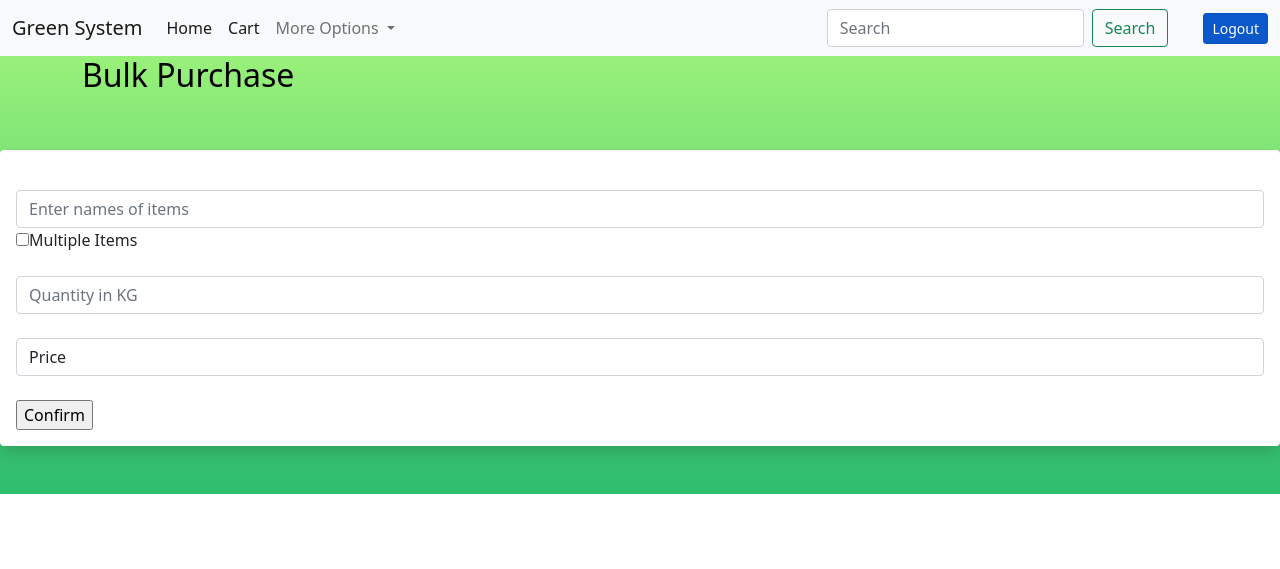
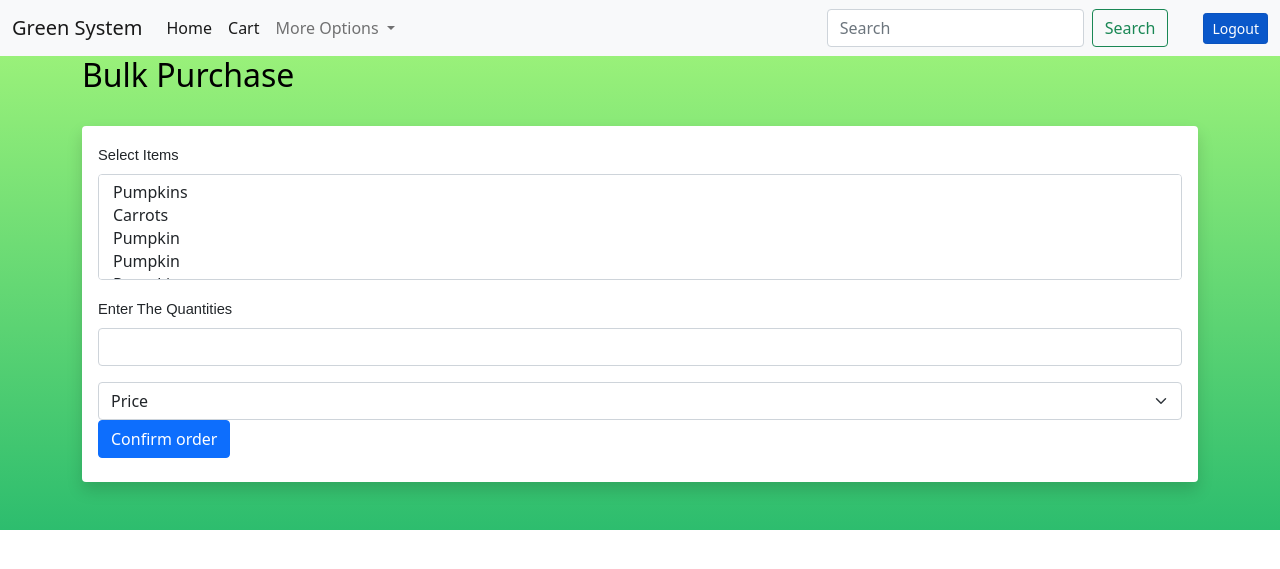
Before and after one commit to MatchHue/BackendGreenSystem, a Flask app: page /bulk_purchase in a window 1280 px wide. Shown: the top 569 px of the page. Run offline with Flask 2, Linux system fonts and the light colour scheme; a user stored in the database is signed in; data comes from the database, SQL or seed files in the repository; both versions use the stored data as it was after the commit; parts of the project's set-up code (start-up, migrations or seed data) failed here and were passed over; some libraries are stand-ins or nearby versions.

Commit message:
working bulk orders

```diff
--- a/main.py
+++ b/main.py
@@ -431,44 +431,36 @@ def bulk_by_location(sellerslocation,quantity,quantites):
     return result
 
 
+@app.route("/testrequest",methods=['POST'])
+def testrequest():
+    if request.method == "POST":
+        select = request.form.getlist('items')
 
+        data=request.form
+        items=data["quantities"]
+        return (str(items))
 
 @app.route('/bulk_purchase',methods=['GET','POST'])
 @login_required
 def bulk_purchase():
     items=Item.query.all()
     form=BulkForm()
-    if form.validate_on_submit():
-        quantity=form.quantity.data
-        sort=form.sort.data
-        item=form.name.data
-        checkbox=form.checkbox.data
+    if request.method=="POST":
+        items=request.form.getlist('items')
+        quantities=request.form["quantities"]
+        sort=request.form.get('sort')
         itemsfromitem=[]
         quantitesfromquantity=[]
+        quantitesfromquantity=quantities.split(',')
+        listofitems=[]
+        listofselected=[]
+        iterations=0
 
-        if sort=="Location":
-            items=get_items(item)
-            usernames=get_item_sellers(items)
-            quantities=get_item_quantities(items)
-            buyer=current_user
-            locationsinkm=[]
-            for item in items:
-                converted=convert_to_km(buyer.latitude,buyer.longtitude,item.user.latitude,item.user.longtitude)
-                locationsinkm.append(converted)
-            results=bulk_by_location(locationsinkm,int(quantity),quantities)
-            selected=results["SelectedProduces"]
-            selected_items=get_selected_items(items,selected)
-            select=selected_selected(selected)
-            iterations=len(select)
-            return render_template('bulk_query.html',items=selected_items,select=select,iterations=iterations)
+        for i in items:
+            itemsfromitem.append(i)
+        iter=len(items)
 
-        if checkbox is True:
-            listofitems=[]
-            listofselected=[]
-            itemsfromitem=item.split()
-            quantitesfromquantity=quantity.split()
-            iter=len(itemsfromitem)
-            iterations=0
+        if sort=="Price":
             for i in range(iter):
                 item=itemsfromitem[i]
                 quantity=quantitesfromquantity[i]
@@ -495,31 +487,43 @@ def bulk_purchase():
                     listofselected.append(i)
                 iterations=iterations+len(select)
             return render_template('bulk_query.html',items=listofitems,select=listofselected,iterations=iterations)
-        else:
-            items=get_items(item)
-            usernames=get_item_sellers(items)
-            quantites=get_item_quantities(items)
-            prices=get_items_prices(items)
-            Sum=sum(quantites)
-
-            if int(quantity)>Sum:
-                message="Error cannot query order as given quantity is greater than the quantity avaiable. Available quantity: " + str(Sum) + "kg"
-                flash(message)
-                return redirect(url_for('bulk_purchase'))
-            #getting items from miniinc module
-            results=bulk_logic(items,quantites,prices,usernames,int(quantity))
 
 
-            selected=results["SelectedProduces"]
-            users=get_users_selected(usernames,selected)
-            selected_items=get_selected_items(items,selected)
-            select=selected_selected(selected)
-            iterations=len(select)
-            return render_template('bulk_query.html',items=selected_items,select=select,iterations=iterations)
-            #bulk_logic(itemname,quantity)
-            #items=get_items(itemname)
-            #orders=bulk_logic(items)
-            return redirect(url_for('index'))
+        if sort=="Location":
+
+            buyer=current_user
+
+            for i in range(iter):
+                item=itemsfromitem[i]
+                quantity=quantitesfromquantity[i]
+
+                items=get_items(item)
+                usernames=get_item_sellers(items)
+                quantities=get_item_quantities(items)
+
+                locationsinkm=[]
+                for item in items:
+                    converted=convert_to_km(buyer.latitude,buyer.longtitude,item.user.latitude,item.user.longtitude)
+                    locationsinkm.append(converted)
+
+                Sum=sum(quantities)
+                if int(quantity)>Sum:
+                    message="Error cannot query order as given quantity of "+ item +" is greater than the quantity avaiable. Available quantity: " + str(Sum) + "kg"
+                    flash(message)
+                    return redirect(url_for('bulk_purchase'))
+                #getting items from miniinc module
+
+                results=bulk_by_location(locationsinkm,int(quantity),quantities)
+                selected=results["SelectedProduces"]
+                selected_items=get_selected_items(items,selected)
+                select=selected_selected(selected)
+                iterations=len(select)
+                for i in selected_items:
+                    listofitems.append(i)
+                for i in select:
+                    listofselected.append(i)
+                iterations=iterations+len(select)
+            return render_template('bulk_query.html',items=listofitems,select=listofselected,iterations=iterations)
 
     return render_template('bulk_purchase.html', form=form, items=items)
 
--- a/templates/bulk_purchase.html
+++ b/templates/bulk_purchase.html
@@ -58,31 +58,30 @@
 <h2>Bulk Purchase</h2>
 
 <br/>
+<div class="shadow p-3 mb-5 bg-white rounded">
+<form class="form-inline"  method="POST" action="/bulk_purchase">
+  <div class="mb-3">
+    <label for="itemselect" class="form-label">Select Items</label>
+  <select id="itemselect" class="form-select" name="items"  multiple data-max-options="2" aria-label="multiple select example">
+  {%for item in items%}
+  <option value="{{item.name}}">{{item.name}}</option>
+  {%endfor%}
+</select>
+</div>
+<div class="mb-3">
+  <label for="quantity" class="form-label">Enter The Quantities</label>
+  <input type="text" class="form-control" name="quantities" id="quantities">
+</div>
 
+<div><select class="form-select" name="sort"aria-label="Default select example">
+  <option value="Price">Price</option>
+  <option value="Location">Location</option>
+</select></div>
+<button type="submit" class="btn btn-primary mb-2">Confirm order</button>
+</form>
 </div>
-  <br/>
-    <div class="shadow p-3 mb-5 bg-white rounded">
-      <form method="POST" enctype="multipart/form-data">
-        {{form.hidden_tag()}}
 
-          <br/>
-          {{form.name(class="form-control",placeholder="Enter names of items")}}
 
-          {{form.checkbox}}<span>Multiple Items</span>
-          <br/>
-          <br/>
-          <div class="row g-3">
-              <div class="col">
-                  {{form.quantity(class="form-control",  placeholder="Quantity in KG")}}
-              </div>
-            </div>
-
-          <br/>
-            {{form.sort(class="form-control", placeholder="Sort by")}}
-          <br/>
-          {{form.submit}}
-      </form>
-      </div>
 
 
 {% endblock %}
```
Also changed, not shown: test.db.
